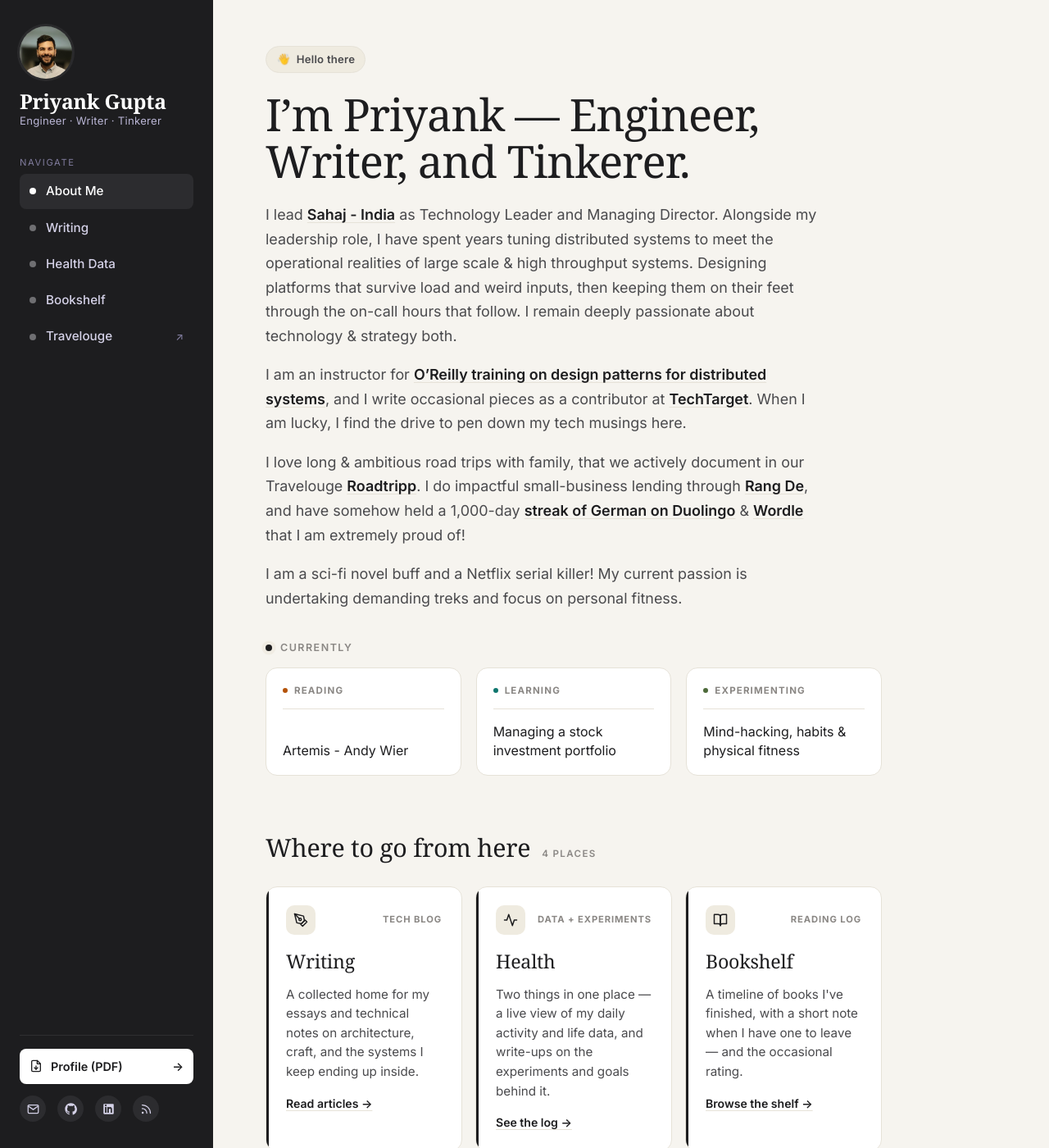
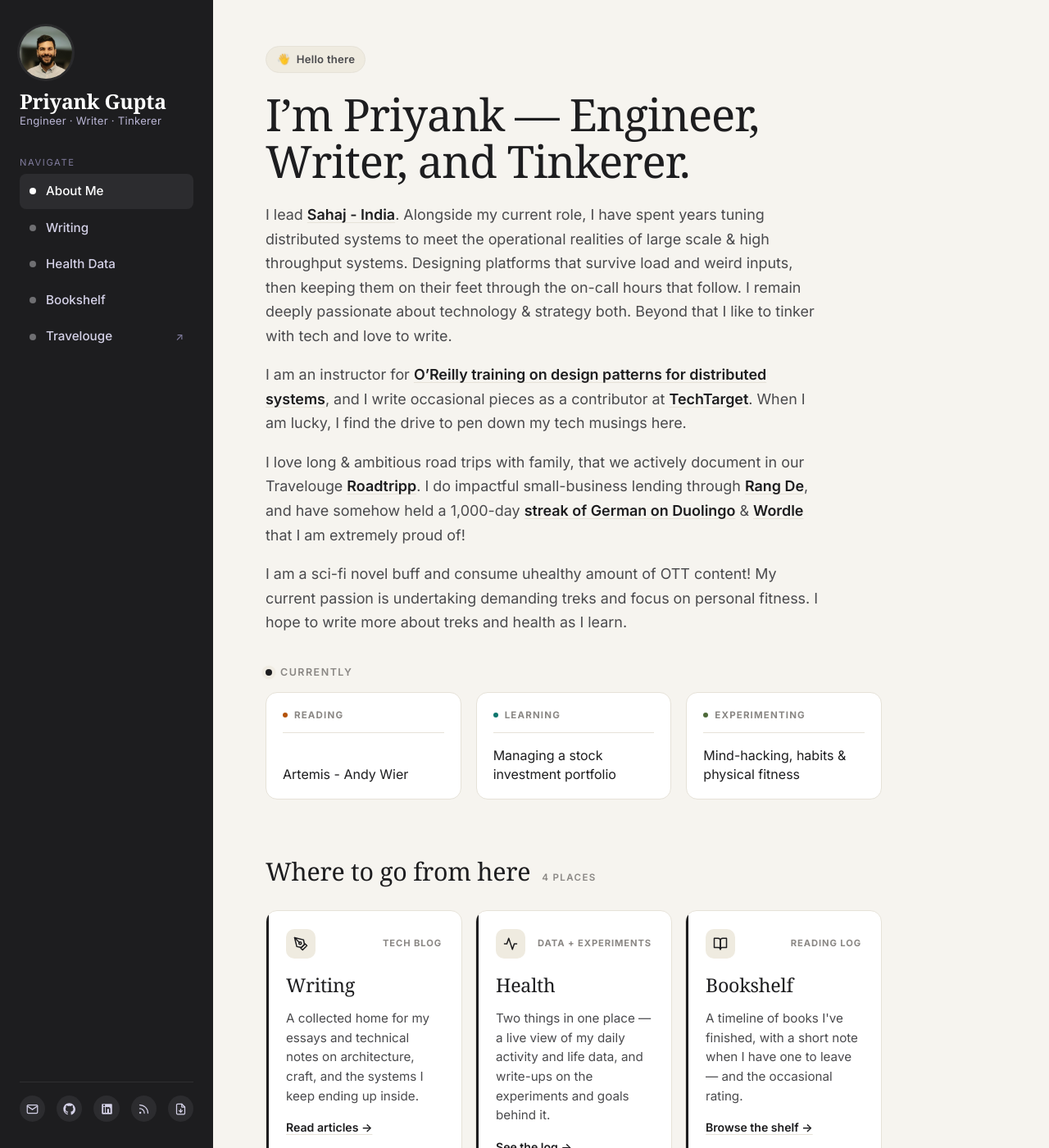
Before and after one commit to priyaaank/priyaaank.github.io, a Jekyll site: the page built from index.md, in a window 1280 px wide and 1400 px high. Shown: the whole window at 82% size. Built offline with Jekyll 4.4.1, drawn with Linux system fonts in a browser that asks for light colours; some web fonts are replaced.

Commit message:
Updated profile

```diff
--- a/_includes/sidebar.html
+++ b/_includes/sidebar.html
@@ -30,20 +30,17 @@
   </div>
 
   <div class="sidebar-foot">
-    {%- if profile.resume.url -%}
-    <a href="{{ profile.resume.url | relative_url }}" class="resume-btn">
-      {% include icon.html name="download" %}
-      {{ profile.resume.label }}
-      <span class="arrow">→</span>
-    </a>
-    {%- endif -%}
-
     <div class="socials">
       {%- for s in site.data.socials -%}
         <a href="{{ s.url }}" title="{{ s.label }}" aria-label="{{ s.label }}">
           {% include icon.html name=s.icon %}
         </a>
       {%- endfor -%}
+      {%- if profile.resume.url -%}
+        <a href="{{ profile.resume.url | relative_url }}" title="{{ profile.resume.label }}" aria-label="{{ profile.resume.label }}">
+          {% include icon.html name="download" %}
+        </a>
+      {%- endif -%}
     </div>
   </div>
 </aside>
--- a/assets/css/site.css
+++ b/assets/css/site.css
@@ -144,20 +144,6 @@
   padding-top: 16px;
   border-top: 1px solid rgba(255,255,255,0.08);
 }
-.resume-btn {
-  display: flex; align-items: center; gap: 10px;
-  padding: 10px 12px;
-  background: #ffffff;
-  color: var(--ink);
-  border-radius: 8px;
-  font-weight: 600;
-  font-size: 0.9rem;
-  text-decoration: none;
-}
-.resume-btn:hover { background: #e8e6e0; }
-.resume-btn svg { width: 16px; height: 16px; flex-shrink: 0; }
-.resume-btn .arrow { margin-left: auto; }
-
 .socials { display: flex; gap: 14px; }
 .socials a {
   width: 32px; height: 32px;
@@ -867,7 +853,6 @@
   nav.primary { flex-direction: row; flex-wrap: wrap; gap: 4px; width: 100%; order: 3; }
   nav.primary a { padding: 7px 10px; font-size: 0.88rem; }
   .sidebar-foot { flex-direction: row; align-items: center; border-top: none; padding-top: 0; margin: 0; gap: 10px; }
-  .resume-btn { padding: 8px 12px; font-size: 0.85rem; }
   main { padding: 36px 24px 60px; }
   .hero h1 { font-size: 2.4rem; }
   .cards { grid-template-columns: 1fr; }
--- a/index.md
+++ b/index.md
@@ -6,11 +6,11 @@
 
 # I'm Priyank — Engineer, Writer, and Tinkerer.
 
-I lead **[Sahaj - India](https://sahaj.ai)** as Technology Leader and Managing Director. Alongside my leadership role, I have spent years tuning distributed systems to meet the operational realities of large scale & high throughput systems. Designing platforms that survive load and weird inputs, then keeping them on their feet through the on-call hours that follow. I remain deeply passionate about technology & strategy both.
+I lead **[Sahaj - India](https://sahaj.ai)**. Alongside my current role, I have spent years tuning distributed systems to meet the operational realities of large scale & high throughput systems. Designing platforms that survive load and weird inputs, then keeping them on their feet through the on-call hours that follow. I remain deeply passionate about technology & strategy both. Beyond that I like to tinker with tech and love to write.
 
 I am an instructor for [O'Reilly training on design patterns for distributed systems](https://www.oreilly.com/live-events/design-patterns-for-distributed-systems/0636920061982/0636920091739/){:target="_blank" rel="noopener noreferrer"}, and I write occasional pieces as a contributor at [TechTarget](https://www.techtarget.com/contributor/Priyank-Gupta){:target="_blank" rel="noopener noreferrer"}. When I am lucky, I find the drive to pen down my tech musings here.
 
 I love long & ambitious road trips with family, that we actively document in our Travelouge [Roadtripp](https://roadtripp.in/?utm_source=priyaaank.com){:target="_blank" rel="noopener noreferrer"}. I do impactful small-business lending through [Rang De](https://www.rangde.in/priyank){:target="_blank" rel="noopener noreferrer"},
 and have somehow held a 1,000-day [streak of German on Duolingo](https://www.duolingo.com/profile/PriyankGup){:target="_blank" rel="noopener noreferrer"}  & [Wordle](https://www.nytimes.com/games/wordle/index.html){:target="_blank" rel="noopener noreferrer"} that I am extremely proud of!
 
-I am a sci-fi novel buff and a Netflix serial killer! My current passion is undertaking demanding treks and focus on personal fitness.
+I am a sci-fi novel buff and consume uhealthy amount of OTT content! My current passion is undertaking demanding treks and focus on personal fitness. I hope to write more about treks and health as I learn.
```
Also changed, not shown: assets/js/health-dashboard.js (+16 -1 lines).
